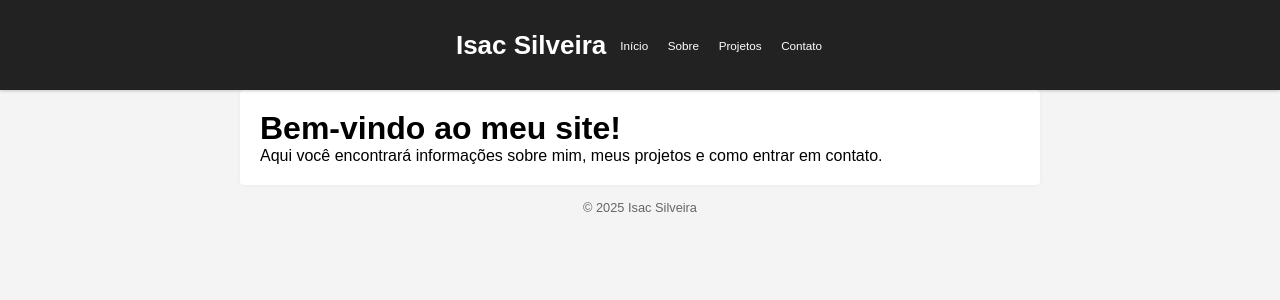
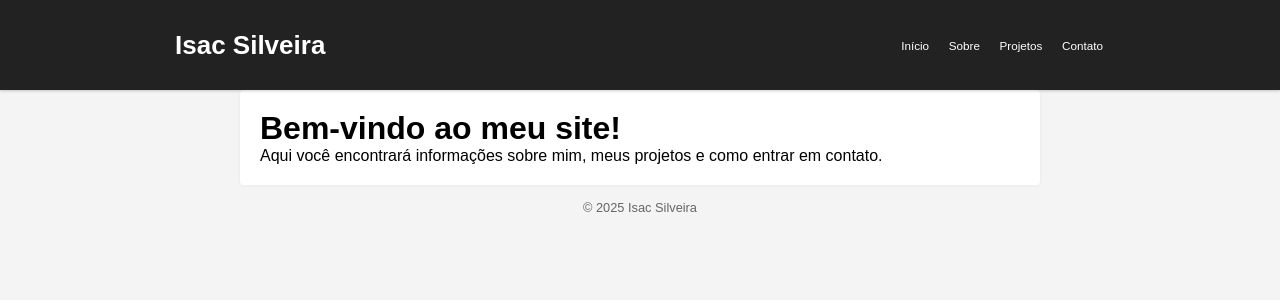
Before and after one commit to isacsilveira/isacsilveira.github.io, a Jekyll site: the page built from index.md, in a window 1280 px wide. Shown: the top 300 px of the page. Built offline with Jekyll 4.4.1, drawn with Linux system fonts in a browser that asks for light colours.

Commit message:
Update style.css

```diff
--- a/assets/css/style.css
+++ b/assets/css/style.css
@@ -34,8 +34,9 @@ body {
   margin: 0 auto;
   padding: 0 15px;
   display: flex;
-  justify-content: space-between;
+  justify-content: space-between; /* garante que título fique à esquerda e nav à direita */
   align-items: center;
+  width: 100%;
 }
 
 /* Título do site */
```
